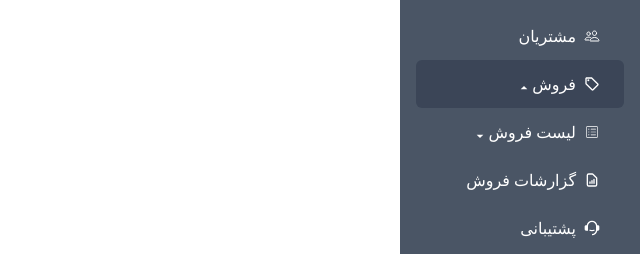
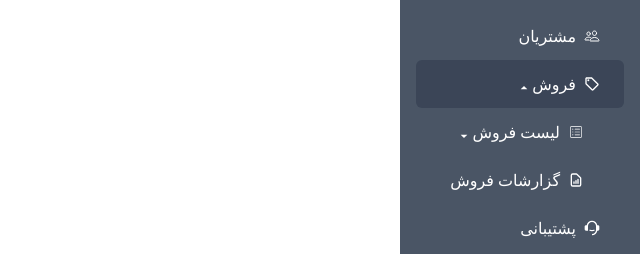
Before and after one commit to pardis82/React-sidebar, a React (Vite) app in the folder react-sidebar/: page /settings in a window 1280 px wide. Both pictures are taken after a click on the item "فروش". Shown: the part 192-446 px from the top of the page, without its empty margins (640-1280 px from the left). Built offline with nearby package versions, Linux system fonts and the light colour scheme.

Commit message:
transitions and readability

```diff
--- a/react-sidebar/src/components/Others/SidebarItem.tsx
+++ b/react-sidebar/src/components/Others/SidebarItem.tsx
@@ -1,11 +1,11 @@
 import { MdArrowDropDown } from "react-icons/md";
-interface menuItems {
+interface MenuItems {
   title: string;
   icon?: React.ElementType;
   id: string;
-  submenu?: menuItems[];
+  submenu?: MenuItems[];
 }
-interface menuItemsProps {
+interface MenuItemsProps {
   title: string;
   icon?: React.ElementType;
   isActive?: boolean;
@@ -14,8 +14,8 @@ interface menuItemsProps {
   onItemClick?: () => void;
 }
 const menuItemClasses =
-  "py-3 px-5 hover:bg-gray-700/50 rounded-md cursor-pointer flex items-center "; /*instaed of reapeating the styles*/
-const SidebarItem: React.FC<menuItemsProps> = ({
+  "py-3 px-5 hover:bg-gray-700/50 rounded-md cursor-pointer flex items-center transition-colors duration-100 select-none "; /*instaed of reapeating the styles*/
+const SidebarItem: React.FC<MenuItemsProps> = ({
   title,
   icon: Icon,
   isActive = false,
@@ -39,7 +39,7 @@ const SidebarItem: React.FC<menuItemsProps> = ({
 
         {hasSubmenu && (
           <span
-            className={` mt-2 ml-4 transform transition-transform ${
+            className={` mt-2 ml-4 transform transition-transform duration-300 ease-in-out ${
               isExpanded ? "rotate-180" : ""
             }`}
           >
--- a/react-sidebar/src/components/Others/sidebar.tsx
+++ b/react-sidebar/src/components/Others/sidebar.tsx
@@ -72,44 +72,47 @@ const menuItems = [
 ];
 
 const menuContainerClasses =
-  "w-60 h-screen bg-gray-600 text-white p-4 overflow-y-auto position: fixed top-0 bottom-0 right-0;";
+  "w-60 h-screen bg-gray-600 text-white p-4 overflow-y-auto position: fixed top-0 bottom-0 right-0 flex flex-col h-full";
 
 const menuCompanyName = "mb-4 font-semibold text-lg text-center";
 
 const Sidebar = () => {
-  const [activeid, setactiveid] = useState<string | null>(null);
+  const [activeId, setactiveId] = useState<string | null>(null);
   const [expandIds, setexpandIds] = useState<Set<string>>(new Set());
-  const SidebarItemClickHandler = (itemId: string, hasSubmenu: boolean) => {
-    setactiveid(
-      itemId
-    ); /*here it first sees if the hasSubmenu is true then using the prev we undestand which id is expanded then if it's already expanded we close it if not we open it */
-    if (hasSubmenu) {
-      setexpandIds((prev) => {
-        const newSet = new Set(prev);
-        if (newSet.has(itemId)) {
-          newSet.delete(itemId);
-        } else {
-          newSet.add(itemId);
-        }
-        return newSet;
-      });
-    }
+  const SidebarItemClickHandler = (id: string, hasSubmenu: boolean) => {
+    setactiveId(id);
+    if (!hasSubmenu)
+      return; /*here it first sees if the hasSubmenu is true then using the prev we undestand which id is expanded then if it's already expanded we close it if not we open it */
+    setexpandIds((prev) => {
+      const newSet = new Set(prev);
+      newSet.has(id) ? newSet.delete(id) : newSet.add(id);
+      return newSet;
+    });
   };
   const renderMenuItems = (items: any[], level = 0) => {
     return items.map((item) => (
-      <ul key={item.id} className="w-full">
+      <ul
+        key={item.id}
+        className="w-full transition-all duration-300 ease-in-out"
+        style={{ paddingRight: `${level * 16}px` }}
+      >
         <SidebarItem
           title={item.title}
           icon={item.icon}
           hasSubmenu={!!item.submenu} /*turns the item.submenu to boolean */
-          isActive={activeid === item.id}
+          isActive={activeId === item.id}
           isExpanded={expandIds.has(item.id)}
           onItemClick={() => SidebarItemClickHandler(item.id, !!item.submenu)}
         />
-
-        {expandIds.has(item.id) && item.submenu && (
-          <ul>{renderMenuItems(item.submenu, level + 1)}</ul>
-        )}
+        <div
+          className={` transition-all duration-200 ease-in-out overflow-hidden ${
+            expandIds.has(item.id)
+              ? "max-h-96 opacity-100"
+              : "max-h-0 opacity-0"
+          }`}
+        >
+          {item.submenu && <ul>{renderMenuItems(item.submenu, level + 1)}</ul>}
+        </div>
       </ul>
     ));
   };
@@ -117,7 +120,9 @@ const Sidebar = () => {
     <>
       <div className={menuContainerClasses}>
         <div className={menuCompanyName}>دات نرم افزار</div>
-        {renderMenuItems(menuItems)}
+        <div className="flex-1 overflow-y-auto">
+          {renderMenuItems(menuItems)}
+        </div>
       </div>
     </>
   );
```
